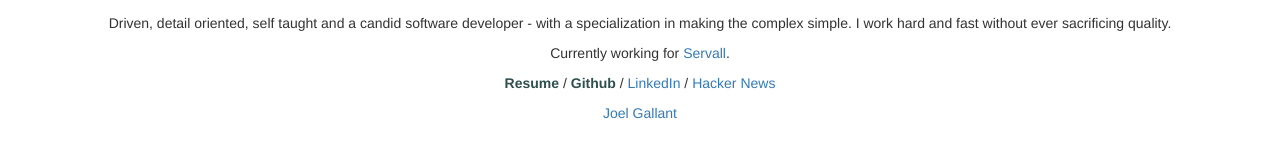
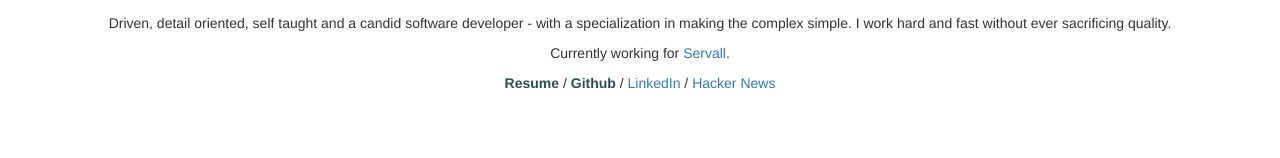
Before and after one commit to joelg236/joelg236.github.io, a Jekyll site: the page built from index.html, in a window 1280 px wide. Shown: the part 267-425 px from the top of the page. Built offline with Jekyll 4.4.1, drawn with Linux system fonts in a browser that asks for light colours; nearby versions of some CDN libraries; comment, search, counter and statistics services are not loaded.

Commit message:
No alt text

```diff
--- a/index.html
+++ b/index.html
@@ -34,5 +34,5 @@
     <a href="https://news.ycombinator.com/user?id=joelg236">Hacker News</a>
 
     <script type="text/javascript" src="https://platform.linkedin.com/badges/js/profile.js" async defer></script>
-    <div style="padding-top: 10px" class="LI-profile-badge"  data-version="v1" data-size="large" data-locale="en_US" data-type="horizontal" data-theme="light" data-vanity="gallantjoel"><a class="LI-simple-link" href='https://ca.linkedin.com/in/gallantjoel?trk=profile-badge'>Joel Gallant</a></div>
+    <div style="padding-top: 10px" class="LI-profile-badge"  data-version="v1" data-size="large" data-locale="en_US" data-type="horizontal" data-theme="light" data-vanity="gallantjoel"><a class="LI-simple-link" href='https://ca.linkedin.com/in/gallantjoel?trk=profile-badge'></a></div>
 </div>
```
